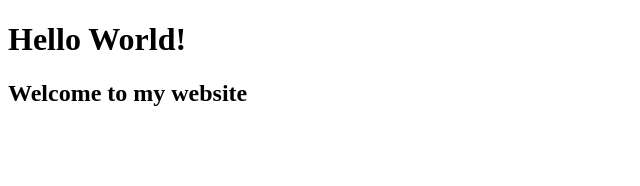
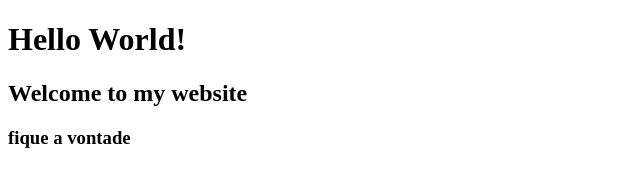
Before and after one commit to wellingtonguedes/primeiro-site, a plain HTML site: page index.html in a window 1280 px wide. Shown: the whole page, without its empty margins (0-640 px from the left). Drawn offline with Linux system fonts and the light colour scheme.

Commit message:
acrescentei h3

```diff
--- a/index.html
+++ b/index.html
@@ -9,5 +9,6 @@
 <body>
     <h1>Hello World!</h1>
     <h2>Welcome to my website</h2>
+    <h3>fique a vontade</h3>
 </body>
 </html>
```
